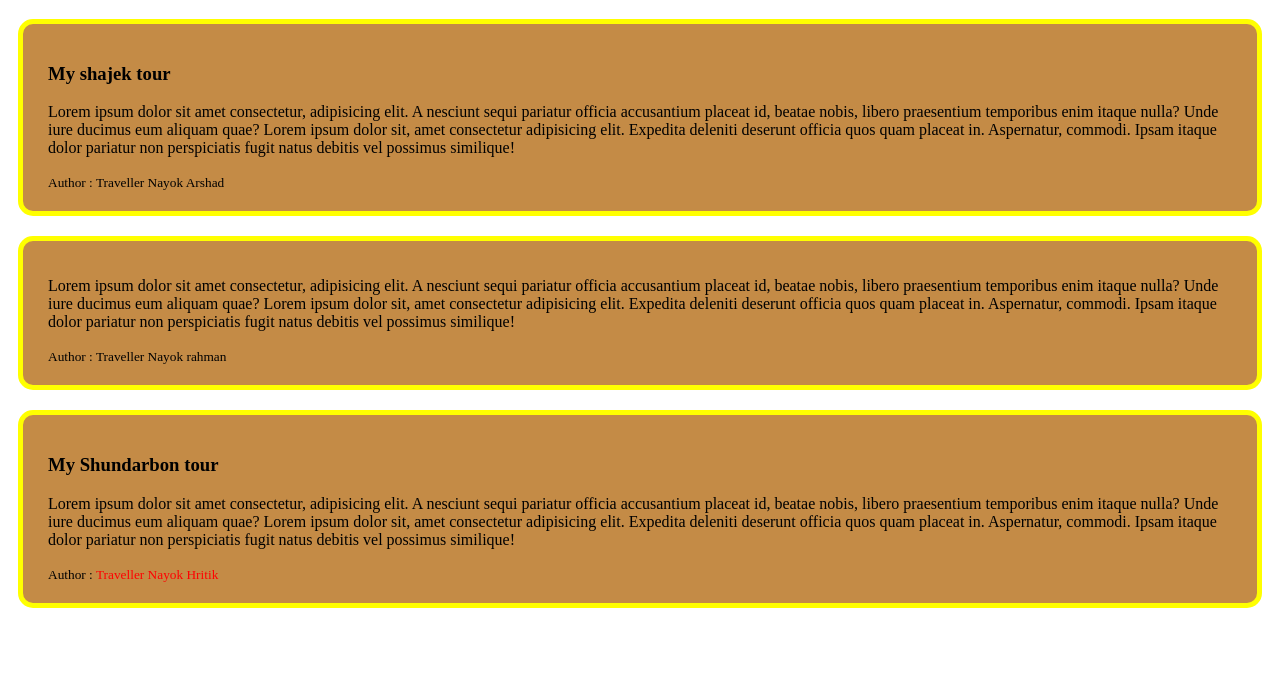
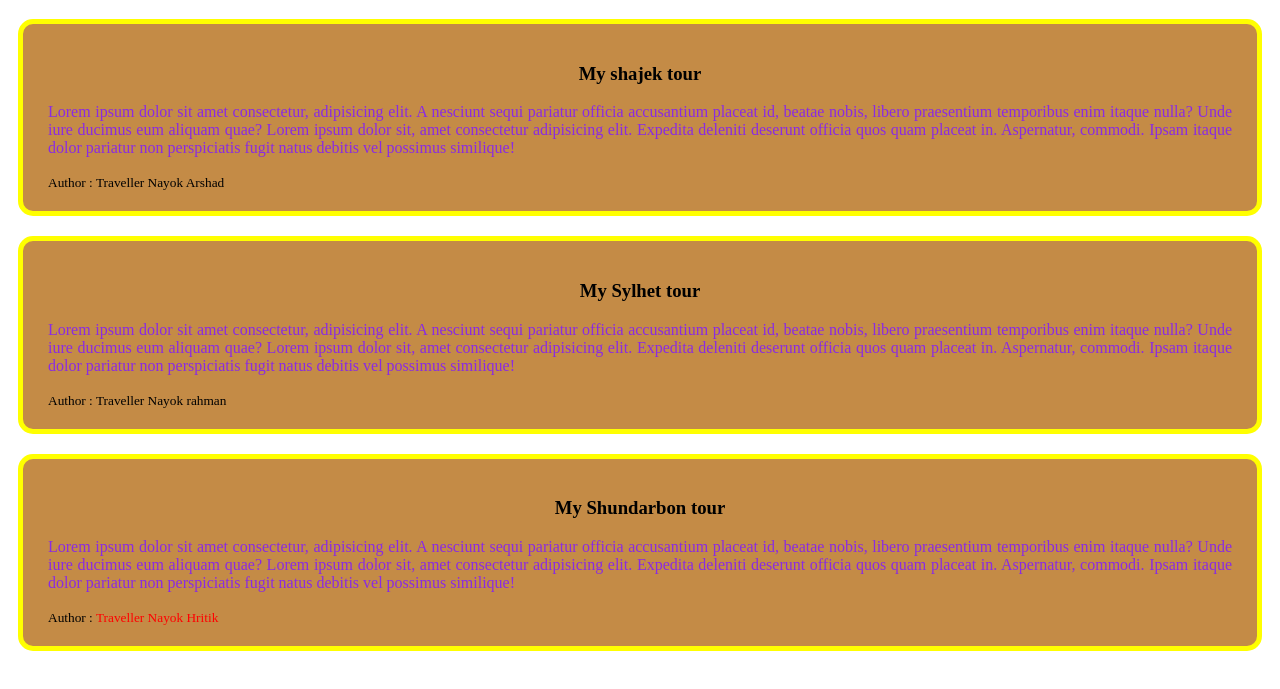
Before and after one commit to MirzaAyon/trying-more-CSS, a plain HTML site: page my-blogs2.html in a window 1280 px wide. Shown: the part 61-750 px from the top of the page. Drawn offline with Linux system fonts and the light colour scheme.

Commit message:
text allignment added

```diff
--- a/my-blogs2.html
+++ b/my-blogs2.html
@@ -22,6 +22,13 @@
                 .author-name{
                     color: red;
                 }
+                .blog-title{
+                    text-align: center;
+                }
+                div p{
+                    color: blueviolet;
+                    text-align: justify;
+                }
 
             </style>
         </head>
@@ -33,16 +40,17 @@
             </h1>
 
             <div class="blog" >
-                <h3>My shajek tour</h3>
+                <h3 class="blog-title">My shajek tour</h3>
             <p>Lorem ipsum dolor sit amet consectetur, adipisicing elit. A nesciunt sequi pariatur officia accusantium placeat id, beatae nobis, libero praesentium temporibus enim itaque nulla? Unde iure ducimus eum aliquam quae? Lorem ipsum dolor sit, amet consectetur adipisicing elit. Expedita deleniti deserunt officia quos quam placeat in. Aspernatur, commodi. Ipsam itaque dolor pariatur non perspiciatis fugit natus debitis vel possimus similique!</p>
             <small>Author : Traveller Nayok Arshad</small>
             </div>
             <div class="blog">
+                <h3 class="blog-title">My Sylhet tour</h3>
             <p>Lorem ipsum dolor sit amet consectetur, adipisicing elit. A nesciunt sequi pariatur officia accusantium placeat id, beatae nobis, libero praesentium temporibus enim itaque nulla? Unde iure ducimus eum aliquam quae? Lorem ipsum dolor sit, amet consectetur adipisicing elit. Expedita deleniti deserunt officia quos quam placeat in. Aspernatur, commodi. Ipsam itaque dolor pariatur non perspiciatis fugit natus debitis vel possimus similique!</p>
             <small>Author : Traveller Nayok rahman</small>
             </div>
             <div class="blog">
-                <h3>My Shundarbon   tour</h3>
+                <h3 class="blog-title">My Shundarbon   tour</h3>
             <p>Lorem ipsum dolor sit amet consectetur, adipisicing elit. A nesciunt sequi pariatur officia accusantium placeat id, beatae nobis, libero praesentium temporibus enim itaque nulla? Unde iure ducimus eum aliquam quae? Lorem ipsum dolor sit, amet consectetur adipisicing elit. Expedita deleniti deserunt officia quos quam placeat in. Aspernatur, commodi. Ipsam itaque dolor pariatur non perspiciatis fugit natus debitis vel possimus similique!</p>
             <small>Author : <span class="author-name">Traveller Nayok Hritik</span> </small>
             </div>
```
Also changed, not shown: 1 other file.
